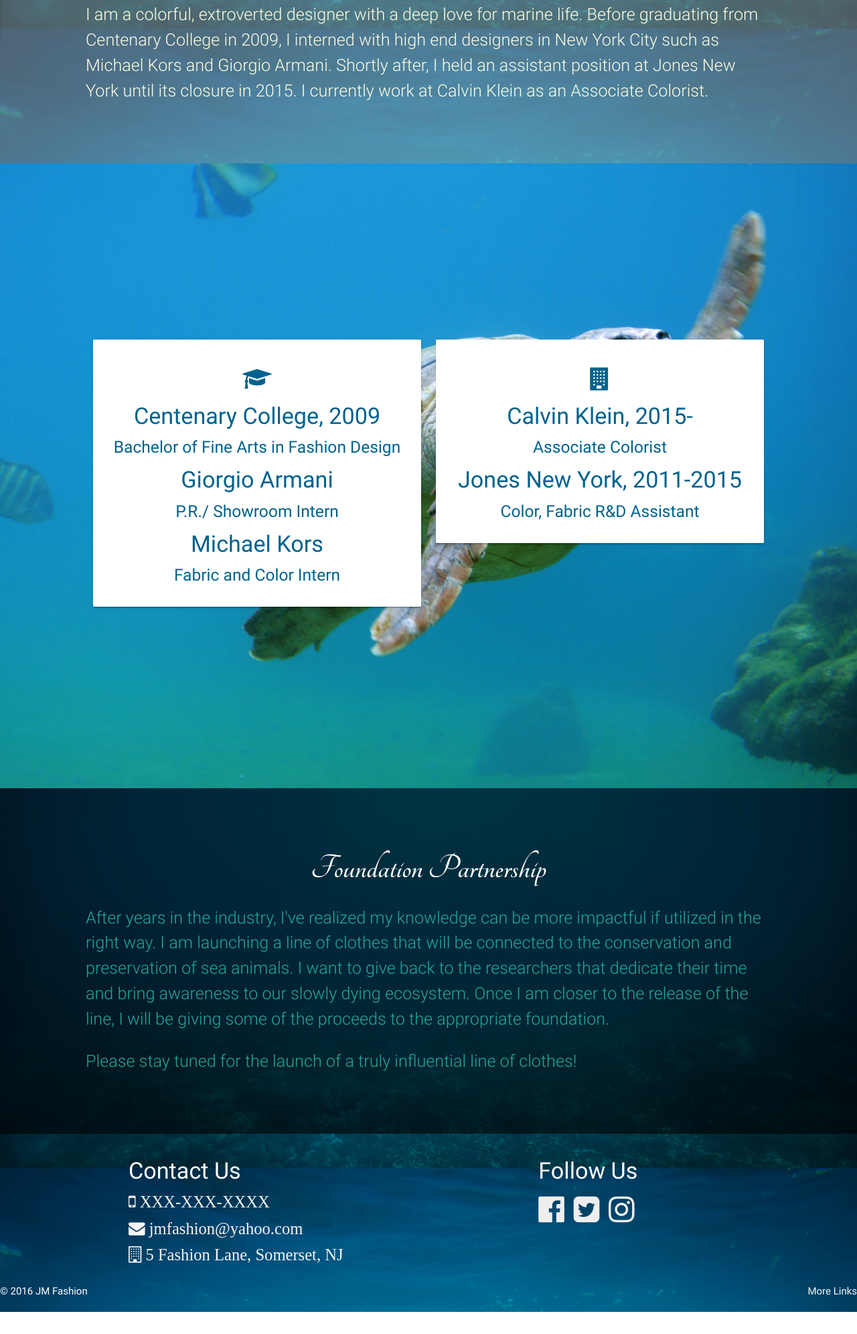
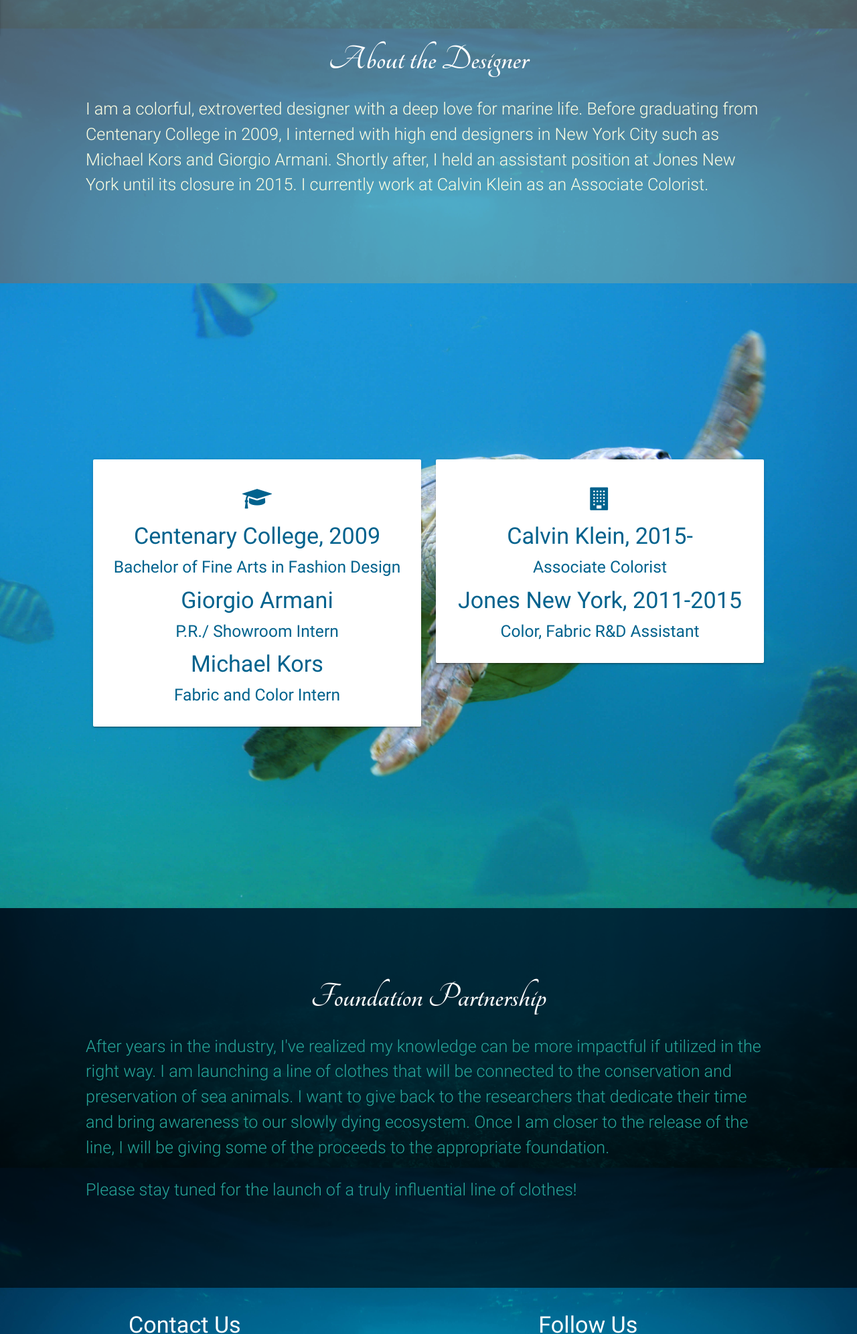
Before and after one commit to Steph-harris/fashionSite, a website: page views/home.html in a window 1280 px wide. Shown: the part 808-2800 px from the top of the page at 67% size. Before the commit the page ends 2767 px from the top, so only its background shows below. Drawn offline with nearby package versions, Linux system fonts and the light colour scheme.

Commit message:
added bottom padding to main h1, about section

```diff
--- a/public/css/master.css
+++ b/public/css/master.css
@@ -25,7 +25,7 @@ nav ul a {
   width: 100%;
 }
 h1 {
-  padding: 15% 0;
+  padding: 15% 0 25%;
   font-size: 8em;
 }
 
@@ -59,13 +59,13 @@ h1, h2 {
   -webkit-animation: transSelect 30s infinite; /* Webkit */
 }
 
-.about {
-  padding: 5% 10%;
+#about {
+  padding: 6% 10% 8%;
   background-color: rgba(255,255,255,.3);
   margin-bottom: 0;
   color: #FEFFE3;
 }
-.edu {
+#edu {
   background: url("/images/turtle.jpg") no-repeat center center fixed;
   -webkit-background-size: cover;
   -moz-background-size: cover;
@@ -81,10 +81,16 @@ h1, h2 {
 .card-panel ul li {
   list-style-type: circle;
 }
-.partner {
-  padding: 5% 10%;
+#partner {
+  padding: 6% 10% 8%;
   color: #26A69A;
   background-color: rgba(0,0,0,.6);
+}
+.copy {
+  text-align: right;
+  margin-bottom: 0;
+  padding: 20px;
+  background-color: rgba(0,0,0,.2);
 }
 .footer-copyright ul li {
   display: inline;
--- a/views/home.html
+++ b/views/home.html
@@ -31,13 +31,13 @@
   <div>
   <h1><span class="transSelect">Jackie Minieri Fashion</span></h1>
   </div>
-  <div class="row about" id="about">
+  <div class="row" id="about">
     <h2 class="white-text">About the Designer</h2>
     <p class="flow-text">
       I am a colorful, extroverted designer with a deep love for marine life. Before graduating from Centenary College in 2009, I interned with high end designers in New York City such as Michael Kors and Giorgio Armani. Shortly after, I held an assistant position at Jones New York until its closure in 2015. I currently work at Calvin Klein as an Associate Colorist.
     </p>
   </div>
-  <div class="row edu" id="edu">
+  <div class="row" id="edu">
     <div class="col s12 m6">
       <div class="card-panel">
         <h4><i class="fa fa-graduation-cap"></i></h4>
@@ -60,7 +60,7 @@
       </div>
     </div>
   </div>
-  <div class="row partner" id="partner">
+  <div class="row" id="partner">
     <h2 class="white-text">Foundation Partnership</h2>
     <p class="flow-text">
       After years in the industry, I've realized my knowledge can be more impactful if utilized in the right way. I am launching a line of clothes that will be connected to the conservation and preservation of sea animals. I want to give back to the researchers that dedicate their time and bring awareness to our slowly dying ecosystem. Once I am closer to the release of the line, I will be giving some of the proceeds to the appropriate foundation.
@@ -88,9 +88,9 @@
          </div>
        </div>
      </div>
-     <div class="row white-text">
+     <div class="row white-text copy">
      © 2016 JM Fashion
-     <a class="grey-text text-lighten-4 right" href="#!">More Links</a>
+     <!-- <a class="grey-text text-lighten-4 right" href="#!">More Links</a> -->
      </div>
    </div>
  <!-- </footer> -->
```
